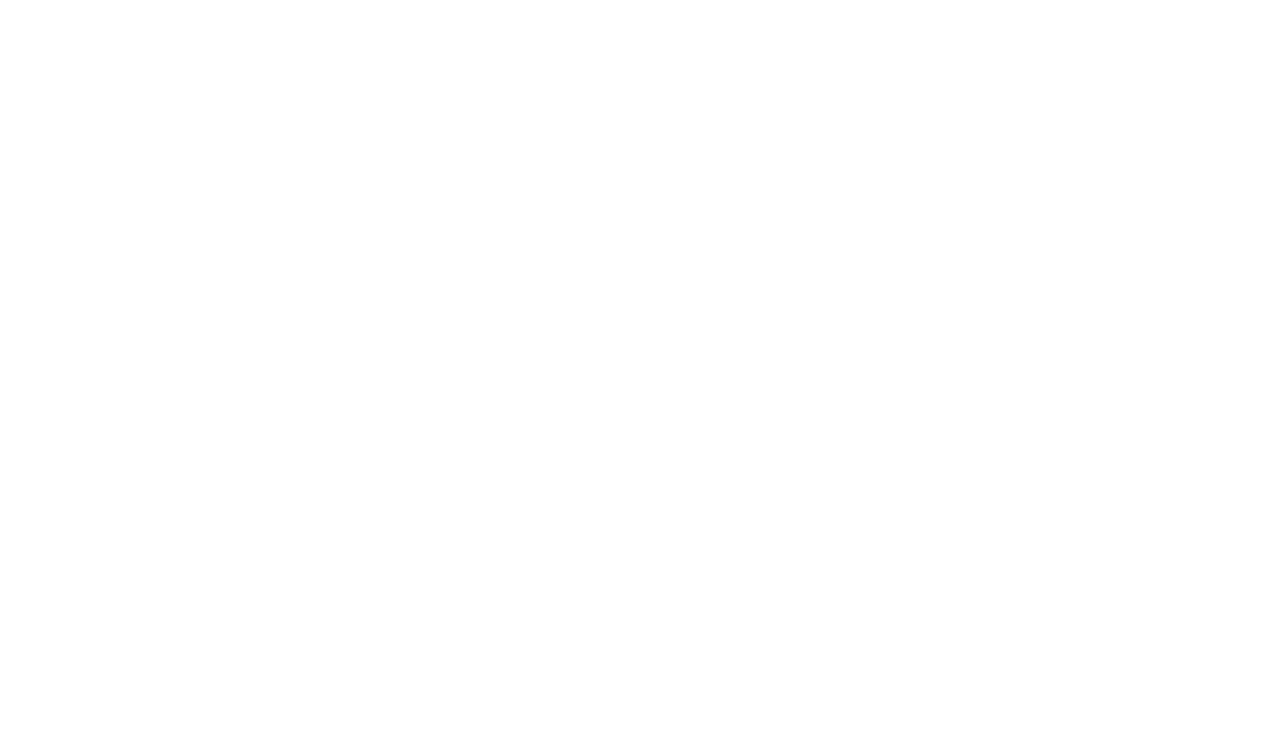
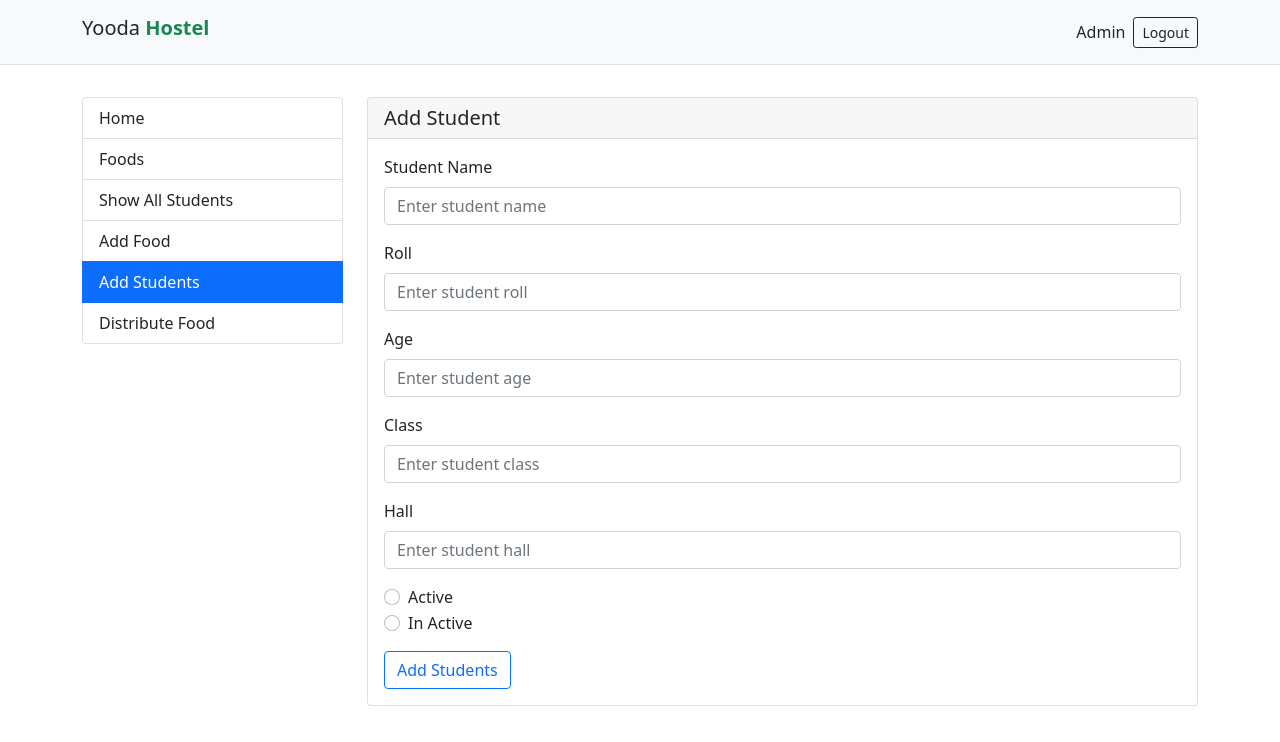
Before and after one commit to Imtious-coder/Yooda-Hostel-UI, a React (Create React App) app: page /add-students in a window 1280 px wide. Before the commit this address had no page. Shown: the top 742 px of the page. Built offline with nearby package versions, Linux system fonts and the light colour scheme.

Commit message:
Students Form Complete

```diff
--- a/src/App.js
+++ b/src/App.js
@@ -3,11 +3,11 @@
 import Foods from './Components/Foods/Foods';
 import Food_Form from './Components/Food_Form/Food_Form';
 import Home from './Components/Home/Home';
+import Student_Form from './Components/Student_Form/Student_Form';
 // import DistributeFood from './pages/DistributeFood';
 // import EditStudent from './pages/EditStudent';
 // import ServeForm from './pages/ServeForm';
 // import ShowStudents from './pages/ShowStudents';
-// import StudentForm from './pages/StudentForm';
 
 function App() {
   return (
@@ -16,8 +16,8 @@
         <Route path="/" element={<Home />} />
         <Route path="/add-food" element={<Food_Form />} />
         <Route path="/show-foods" element={<Foods />} />
-        {/* <Route path="/add-students" element={<StudentForm />} />
-        <Route path="/show-students" element={<ShowStudents />} />
+        <Route path="/add-students" element={<Student_Form />} />
+        {/*<Route path="/show-students" element={<ShowStudents />} />
         <Route path="/show-students/:id" element={<EditStudent />} />
         <Route path="/distribution-food" element={<DistributeFood />} />
         <Route path="/serve-students/:id/:shift" element={<ServeForm />} /> */}
--- a/src/Components/Food_Form/Food_Form.js
+++ b/src/Components/Food_Form/Food_Form.js
@@ -19,7 +19,7 @@
   const onSubmit = (data) => {
     setIsLoading(true);
     axios
-      .post('https://aqueous-reef-45630.herokuapp.com/foods', data)
+      .post('http://localhost:5001/foods', data)
       .then((res) => {
         console.log(res);
         if (res.data.acknowledged === true) {
--- /dev/null
+++ b/src/Components/Student_Form/Student_Form.js
@@ -0,0 +1,147 @@
+import axios from 'axios';
+import React, { useState } from 'react';
+import { Alert, Button, Form } from 'react-bootstrap';
+import { useForm } from 'react-hook-form';
+import Admin_Page from '../Admin_Page/Admin_Page';
+
+const Student_Form = () => {
+  const {
+    register,
+    handleSubmit,
+    formState: { errors },
+    reset,
+  } = useForm();
+
+  // loading and success state
+  const [isLoading, setIsLoading] = useState(false);
+  const [isSuccess, setIsSuccess] = useState(null);
+
+  const onSubmit = (data) => {
+    setIsLoading(true);
+    axios
+      .post('https://aqueous-reef-45630.herokuapp.com/students', data)
+      .then((res) => {
+        console.log(res);
+        if (res.data.acknowledged === true) {
+          setIsLoading(false);
+          setIsSuccess(true);
+          reset({});
+        }
+      })
+      .catch((err) => {
+        console.log(err);
+        setIsSuccess(false);
+      })
+      .finally(() => {
+        setIsLoading(false);
+      });
+  };
+
+  return (
+    <Admin_Page pageTitle={'Add Student'}>
+      {!!isSuccess && (
+        <Alert variant="success">Student Added Successfully!</Alert>
+      )}
+      <Form onSubmit={handleSubmit(onSubmit)}>
+        {/* Name */}
+        <Form.Group className="mb-3" controlId="studentName">
+          <Form.Label>Student Name</Form.Label>
+          <Form.Control
+            type="text"
+            {...register('fullName', { required: true })}
+            placeholder="Enter student name"
+            required
+          />
+          <Form.Control.Feedback type="invalid">
+            {errors.fullName && <span>This field is required</span>}
+          </Form.Control.Feedback>
+        </Form.Group>
+
+        {/* Roll */}
+        <Form.Group className="mb-3" controlId="studentRoll">
+          <Form.Label>Roll</Form.Label>
+          <Form.Control
+            type="number"
+            {...register('roll', { required: true })}
+            placeholder="Enter student roll"
+            required
+          />
+          <Form.Control.Feedback type="invalid">
+            {errors.roll && <span>This field is required</span>}
+          </Form.Control.Feedback>
+        </Form.Group>
+        {/* Age */}
+        <Form.Group className="mb-3" controlId="studentAge">
+          <Form.Label>Age</Form.Label>
+          <Form.Control
+            type="number"
+            {...register('age', { required: true })}
+            placeholder="Enter student age"
+            required
+          />
+          <Form.Control.Feedback type="invalid">
+            {errors.age && <span>This field is required</span>}
+          </Form.Control.Feedback>
+        </Form.Group>
+        {/* Class */}
+        <Form.Group className="mb-3" controlId="studentClass">
+          <Form.Label>Class</Form.Label>
+          <Form.Control
+            type="number"
+            {...register('stclass', { required: true })}
+            placeholder="Enter student class"
+            required
+          />
+          <Form.Control.Feedback type="invalid">
+            {errors.stclass && <span>This field is required</span>}
+          </Form.Control.Feedback>
+        </Form.Group>
+        {/* Hall */}
+        <Form.Group className="mb-3" controlId="studentHall">
+          <Form.Label>Hall</Form.Label>
+          <Form.Control
+            type="text"
+            {...register('hall', { required: true })}
+            placeholder="Enter student hall"
+            required
+          />
+          <Form.Control.Feedback type="invalid">
+            {errors.hall && <span>This field is required</span>}
+          </Form.Control.Feedback>
+        </Form.Group>
+        {/* Status */}
+        <Form.Group className="mb-3" controlId="studentStatus">
+          <Form.Check
+            type="radio"
+            id="studentStatus"
+            label="Active"
+            value="active"
+            {...register('status', { required: true })}
+          />
+          <Form.Check
+            type="radio"
+            id="studentStatus"
+            label="In Active"
+            value="inActive"
+            {...register('status', { required: true })}
+          />
+          <Form.Control.Feedback type="invalid">
+            {errors.studentStatus && <span>This field is required</span>}
+          </Form.Control.Feedback>
+        </Form.Group>
+
+        {isLoading ? (
+          <Button variant="outline-primary" type="submit" disabled>
+            Add Students
+          </Button>
+        ) : (
+          <Button variant="outline-primary" type="submit">
+            Add Students
+          </Button>
+        )}
+      </Form>
+    </Admin_Page>
+  );
+};
+
+export default Student_Form;
```
